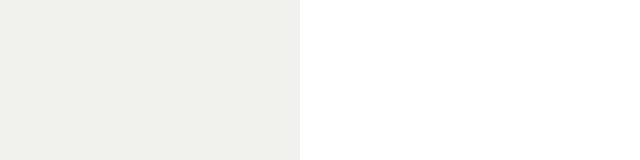
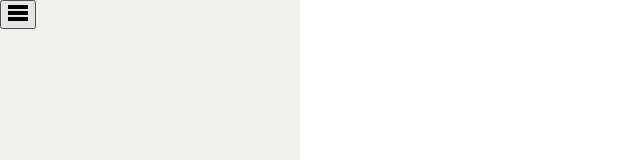
Before and after one commit to danlevison/viewport-grid, a React (Create React App) app: page / in a window 1280 px wide. Shown: the top 160 px of the page, without its empty margins (0-640 px from the left). Built offline with nearby package versions, Linux system fonts and the light colour scheme.

Commit message:
feat: Implement basic sidebar button

```diff
--- a/src/components/Sidebar.tsx
+++ b/src/components/Sidebar.tsx
@@ -1,8 +1,14 @@
+import { Burger } from "../icons"
+
 export default function Sidebar() {
 	return (
 		<aside
 			data-testid="sidebar"
 			className="sidebar"
-		></aside>
+		>
+			<button aria-label="Toggle the sidebar">
+				<Burger />
+			</button>
+		</aside>
 	)
 }
```
